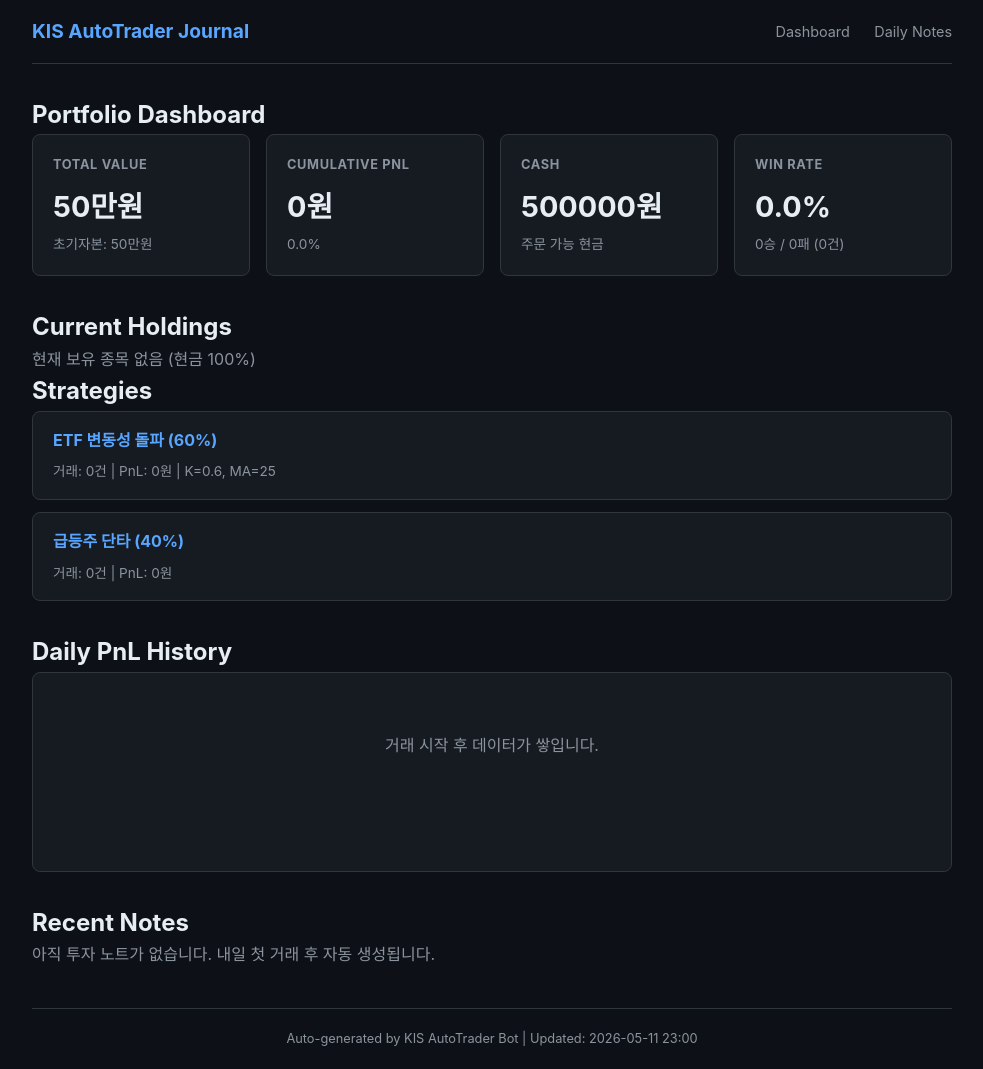
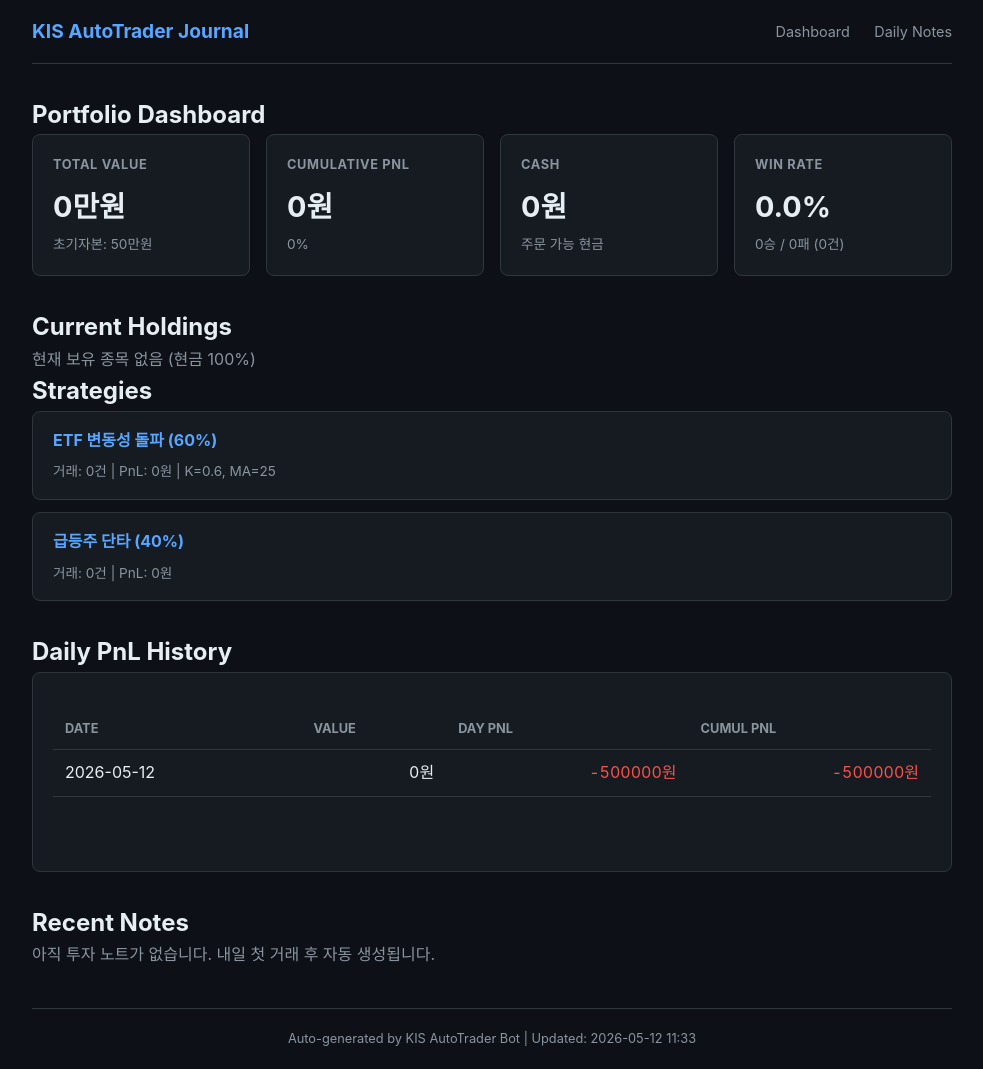
Before and after one commit to BudongJW/kis-trading-journal, a Jekyll site: the page built from index.html, in a window 1280 px wide. Shown: the whole page, without its empty margins (148-1131 px from the left). Built offline with Jekyll 4.4.1, drawn with Linux system fonts in a browser that asks for light colours.

Commit message:
auto: portfolio update 11:33

```diff
--- a/_data/portfolio.json
+++ b/_data/portfolio.json
@@ -1,22 +1,34 @@
 {
-  "updated_at": "2026-05-11T23:00:00+09:00",
+  "updated_at": "2026-05-12T11:33:24.587997",
   "initial_capital": 500000,
-  "cash": 500000,
+  "cash": 0,
   "holdings": [],
   "holdings_value": 0,
-  "total_value": 500000,
+  "total_value": 0,
   "total_pnl": 0,
-  "total_pnl_pct": 0.0,
+  "total_pnl_pct": 0,
   "total_trades": 0,
   "winning_trades": 0,
   "losing_trades": 0,
   "win_rate": 0.0,
-  "daily_history": [],
+  "daily_history": [
+    {
+      "date": "2026-05-12",
+      "total_value": 0,
+      "cash": 0,
+      "holdings_value": 0,
+      "day_pnl": -500000,
+      "cumul_pnl": -500000
+    }
+  ],
   "strategies": {
     "etf_breakout": {
       "name": "ETF 변동성 돌파",
       "allocation": "60%",
-      "params": {"k": 0.6, "trend_ma": 25},
+      "params": {
+        "k": 0.6,
+        "trend_ma": 25
+      },
       "trades": 0,
       "pnl": 0
     },
```
